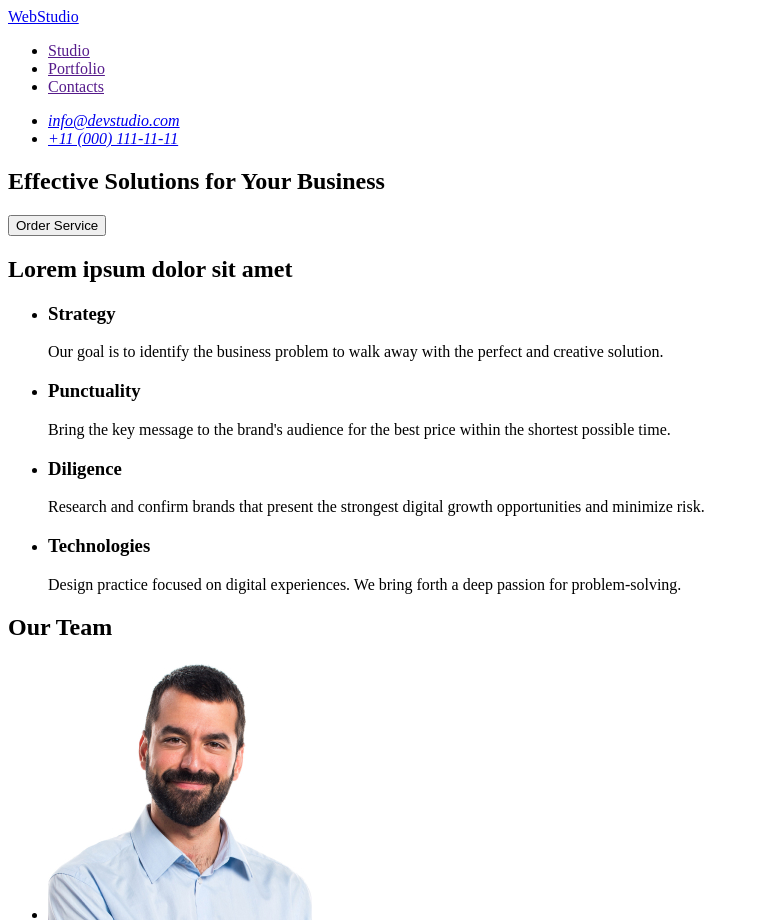
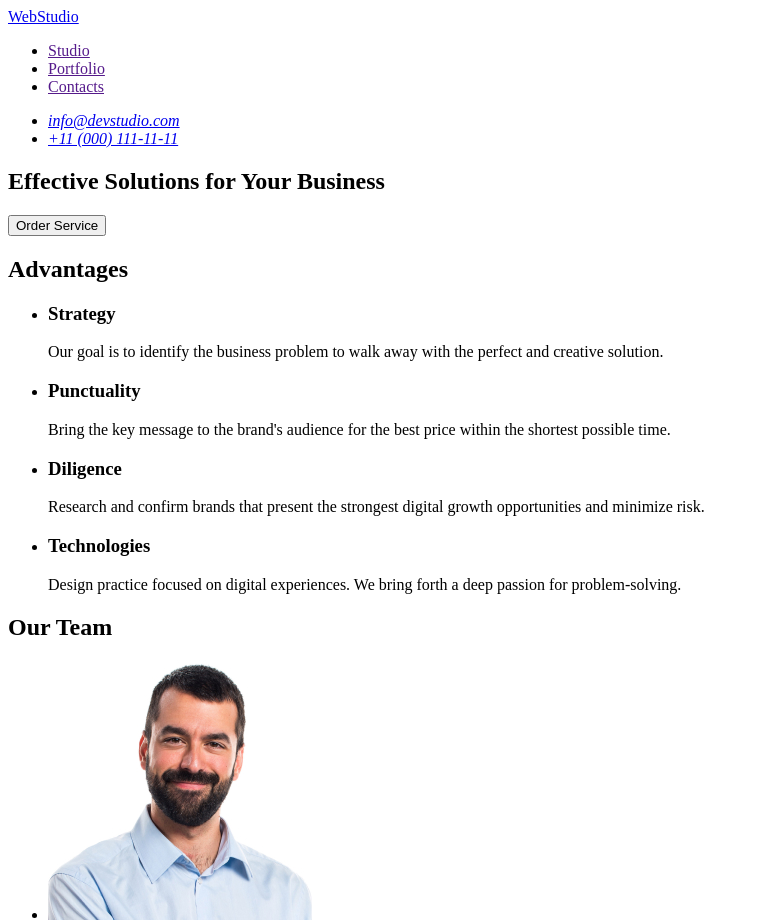
Before and after one commit to KotDenisV/goit-markup-hw-01, a plain HTML site: page index.html in a window 1280 px wide. Shown: the top 923 px of the page, without its empty margins (0-759 px from the left). Drawn offline with Linux system fonts and the light colour scheme.

Commit message:
Rename section 2

```diff
--- a/index.html
+++ b/index.html
@@ -37,7 +37,8 @@
       </section>
 
       <section>
-        <h2>Lorem ipsum dolor sit amet</h2>
+        <!-- rename -->
+        <h2>Advantages</h2>
         <ul>
           <li>
             <h3>Strategy</h3>
```
